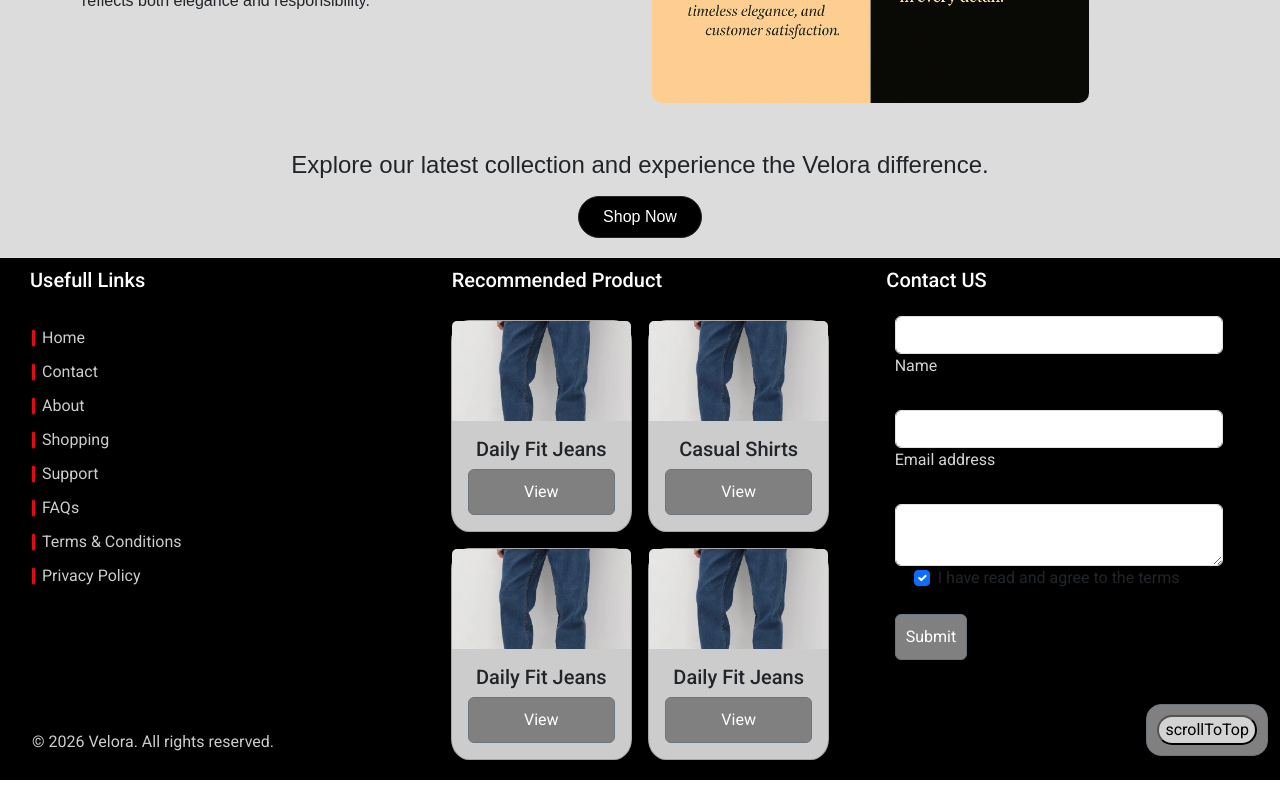
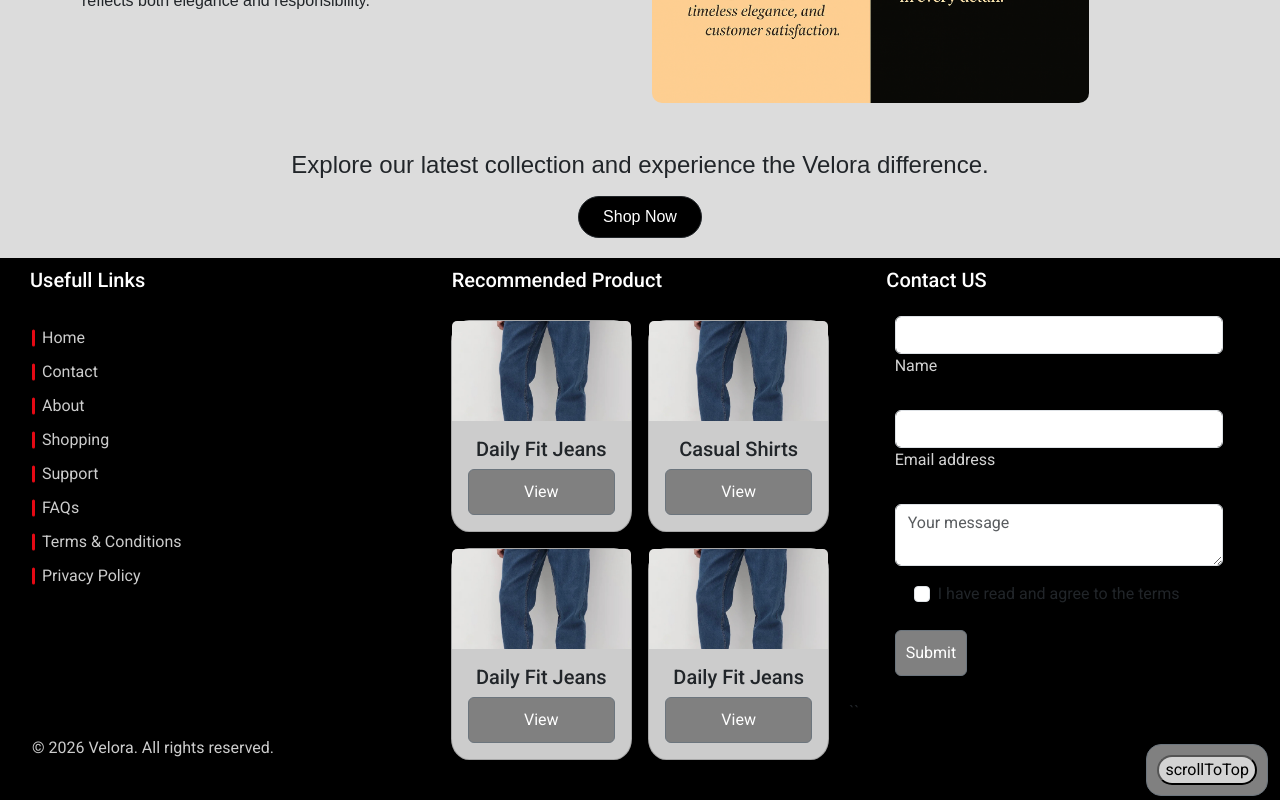
Before and after one commit to nehal76/Angular_POC_ClothingBrand_2025, an Angular app: page /home in a window 1280 px wide. Shown: the part 2847-3647 px from the top of the page. Built offline with nearby package versions, Linux system fonts and the light colour scheme.

Commit message:
working on Formspree Implementation

```diff
--- a/src/app/Service/api.service.ts
+++ b/src/app/Service/api.service.ts
@@ -2,7 +2,7 @@ import { HttpClient } from '@angular/common/http';
 import { Injectable } from '@angular/core';
 import axios from 'axios';
 import { map, shareReplay } from 'rxjs';
-import { Observable,tap } from 'rxjs';
+import { Observable, tap } from 'rxjs';
 
 export interface User {
   id: number;
@@ -19,8 +19,7 @@ export interface User {
 }
 
 interface product {
-
-id: number;
+  id: number;
   name: string;
   price: number;
   image: string;
@@ -28,14 +27,13 @@ id: number;
   category?: string;
   brand?: string;
   tags?: string[];
-
 }
 
 @Injectable({
   providedIn: 'root',
 })
 export class APIService {
-  private baseUrl = 'http://localhost:3000/products'
+  private baseUrl = 'http://localhost:3000/products';
   constructor(private http: HttpClient) {}
 
   fetchApiData() {
@@ -60,11 +58,10 @@ export class APIService {
 
   menApiCall(): Observable<any[]> {
     return this.http.get<any[]>('http://localhost:3000/products').pipe(
-      tap(()=> console.log('[API] data is coming from menAPICall')),
-      map(res => res ?? []),
+      tap(() => console.log('[API] data is coming from menAPICall')),
+      map((res) => res ?? []),
       shareReplay(1),
-    )
-
+    );
   }
   menPosterApiCall() {
     return this.http.get('http://localhost:3000/posters');
@@ -72,22 +69,29 @@ export class APIService {
 
   womenProductApiCall() {
     return this.http.get('http://localhost:3000/women_products_list').pipe(
-      tap(()=> console.log("Wome [API] data is coming")),map(res => res ?? []),
-      shareReplay(1)
+      tap(() => console.log('Wome [API] data is coming')),
+      map((res) => res ?? []),
+      shareReplay(1),
     );
   }
   womenPosterApiCall() {
     return this.http.get('http://localhost:3000/women_poster');
   }
 
-
-getall(): Observable<any[]> {
+  getall(): Observable<any[]> {
     return this.http.get<{ products: any[] }>(`${this.baseUrl}`).pipe(
       tap(() => console.log('[API] products called', this.baseUrl)),
-      map(res => res?.products ?? []),
+      map((res) => res?.products ?? []),
       shareReplay(1),
-
     );
   }
 
+  formsData(payload: any) {
+    return this.http.post('https://formspree.io/f/mojedlev', payload, {
+      headers: {
+        Accept: 'application/json',
+        'Content-Type': 'application/json',
+      },
+    });
+  }
 }
--- a/src/app/footer/footer.component.html
+++ b/src/app/footer/footer.component.html
@@ -55,50 +55,67 @@
     <div>
       <!-- <h3 class="footer-headings">Contact us</h3> -->
 
-      <form  (ngSubmit)="submitForm()" style="width: 22rem" class="container mt-3">
-        <!-- Name input -->
-        <div data-mdb-input-init class="form-outline mb-4">
-          <input type="text" id="form5Example1" class="form-control" name="name" />
-          <label class="form-label" for="form5Example1" style="color: lightgray"
-            >Name</label
-          >
+
+<form #f="ngForm" (ngSubmit)="submitForm(f)" style="width: 22rem" class="container mt-3">
+
+  <!-- Name -->
+  <div class="form-outline mb-4">
+    <input
+      type="text"
+      class="form-control"
+      name="name"
+      ngModel
+      required
+    />
+    <label class="form-label" style="color: lightgray">Name</label>
   </div>
 
-        <!-- Email input -->
-        <div data-mdb-input-init class="form-outline mb-4">
-          <input type="email" id="form5Example2" class="form-control" name="email"/>
-          <label class="form-label" for="form5Example2" style="color: lightgray"
-            >Email address</label
-          >
+  <!-- Email -->
+  <div class="form-outline mb-4">
+    <input
+      type="email"
+      class="form-control"
+      name="email"
+      ngModel
+      required
+    />
+    <label class="form-label" style="color: lightgray">Email address</label>
   </div>
 
-        <textarea class="form-control" aria-label="With textarea"></textarea>
+  <!-- Message -->
+  <textarea
+    class="form-control mb-3"
+    name="message"
+    ngModel
+    placeholder="Your message"
+    required
+  ></textarea>
 
   <!-- Checkbox -->
   <div class="form-check d-flex justify-content-center mb-4">
     <input
       class="form-check-input me-2"
       type="checkbox"
-            value=""
-            id="form5Example3"
+      name="terms"
+      ngModel
       checked
-            name="terms"
     />
-          <label class="form-check-label" for="form5Example3">
+    <label class="form-check-label">
       I have read and agree to the terms
     </label>
   </div>
 
-        <!-- Submit button -->
+  <!-- ✅ SUBMIT button -->
   <button
-          data-mdb-ripple-init
-          type="button"
+    type="submit"
     class="btn btn-secondary btn-block mb-4"
-
   >
     Submit
   </button>
+
 </form>
+``
+
       <div class="scrollToTop-container">
         <div
           class="btn btn-secondary btn-block mb-1"
--- a/src/app/footer/footer.component.ts
+++ b/src/app/footer/footer.component.ts
@@ -1,43 +1,90 @@
 import { CommonModule, NgClass, NgStyle } from '@angular/common';
 import { Component, computed, effect, signal } from '@angular/core';
 import { FormsModule } from '@angular/forms';
+import { APIService } from '../Service/api.service';
 
 @Component({
   selector: 'app-footer',
   imports: [CommonModule, FormsModule, NgClass, NgStyle],
   templateUrl: './footer.component.html',
-  styleUrl: './footer.component.css'
+  styleUrl: './footer.component.css',
 })
 export class FooterComponent {
-  name= ''
-  email = ''
-  message = ''
+  name = '';
+  email = '';
+  message = '';
+  data: any;
+
+  constructor(private formdata: APIService) {}
 
   products = [
-    {name: "Daily Fit Jeans", rating:"****", image: "assets/slim_jeans.jpeg"},
-    {name: "Casual Shirts", rating:"***", image: "assets/slim_jeans.jpeg"},
-   {name: "Daily Fit Jeans", rating:"****", image: "assets/slim_jeans.jpeg"},
-   {name: "Daily Fit Jeans", rating:"****", image: "assets/slim_jeans.jpeg"},
-
-  ]
+    {
+      name: 'Daily Fit Jeans',
+      rating: '****',
+      image: 'assets/slim_jeans.jpeg',
+    },
+    { name: 'Casual Shirts', rating: '***', image: 'assets/slim_jeans.jpeg' },
+    {
+      name: 'Daily Fit Jeans',
+      rating: '****',
+      image: 'assets/slim_jeans.jpeg',
+    },
+    {
+      name: 'Daily Fit Jeans',
+      rating: '****',
+      image: 'assets/slim_jeans.jpeg',
+    },
+  ];
 
   clickEvent = () => {
-    console.log("clicked");
+    console.log('clicked');
+  };
+  submitForm(f: any) {
+    // console.log('clicked');
+    // fetch('https://formspree.io/f/mojedlev', {
+    //   method: 'post',
 
+    // body: JSON.stringify({ email: this.email, message: this.message, name: this.name})
 
-  };
-  submitForm(){
-    console.log('clicked');
-    fetch('https://formspree.io/f/mojedlev', {
-      method: 'post',
-      headers: { 'Content-Type': 'application/json' },
-    body: JSON.stringify({ email: this.email, message: this.message })
+    // }).then(res => console.log(res)).catch(err => console.log("error", err));
 
-    }).then(res => console.log(res)).catch(err => console.log("error", err));
+    if (!f.value) return;
+
+    const payload = f.value;
+
+    this.formdata.formsData(payload).subscribe({
+      next: (res) => {
+        this.data = res;
+        console.log('formspree', res);
+        f.resetForm();
+      },
+      error: (err) => {
+        console.log('error', err);
+      },
+      // this.data = data;
+      // console.log("formData", data);
+    });
   }
 
- scrollToTop(){
-  window.scrollTo({top: 0, behavior: 'smooth'})
- }
+  // submitForm(f: any) {
+  //   fetch('https://formspree.io/f/mojedlev', {
+  //     method: 'POST',
+  //     headers: {
+  //       'Accept': 'application/json',
+  //       'Content-Type': 'application/json'
+  //     },
+  //     body: JSON.stringify(f.value)
+  //   })
+  //   .then(res => res.json())
 
+  //   .then(data => {
+  //     console.log('Success:', data);
+  //     f.reset();
+  //   })
+  //   .catch(err => console.error('Error:', err));
+  // }
+
+  scrollToTop() {
+    window.scrollTo({ top: 0, behavior: 'smooth' });
+  }
 }
```
Lines whose indentation alone changed are shown as unchanged.
